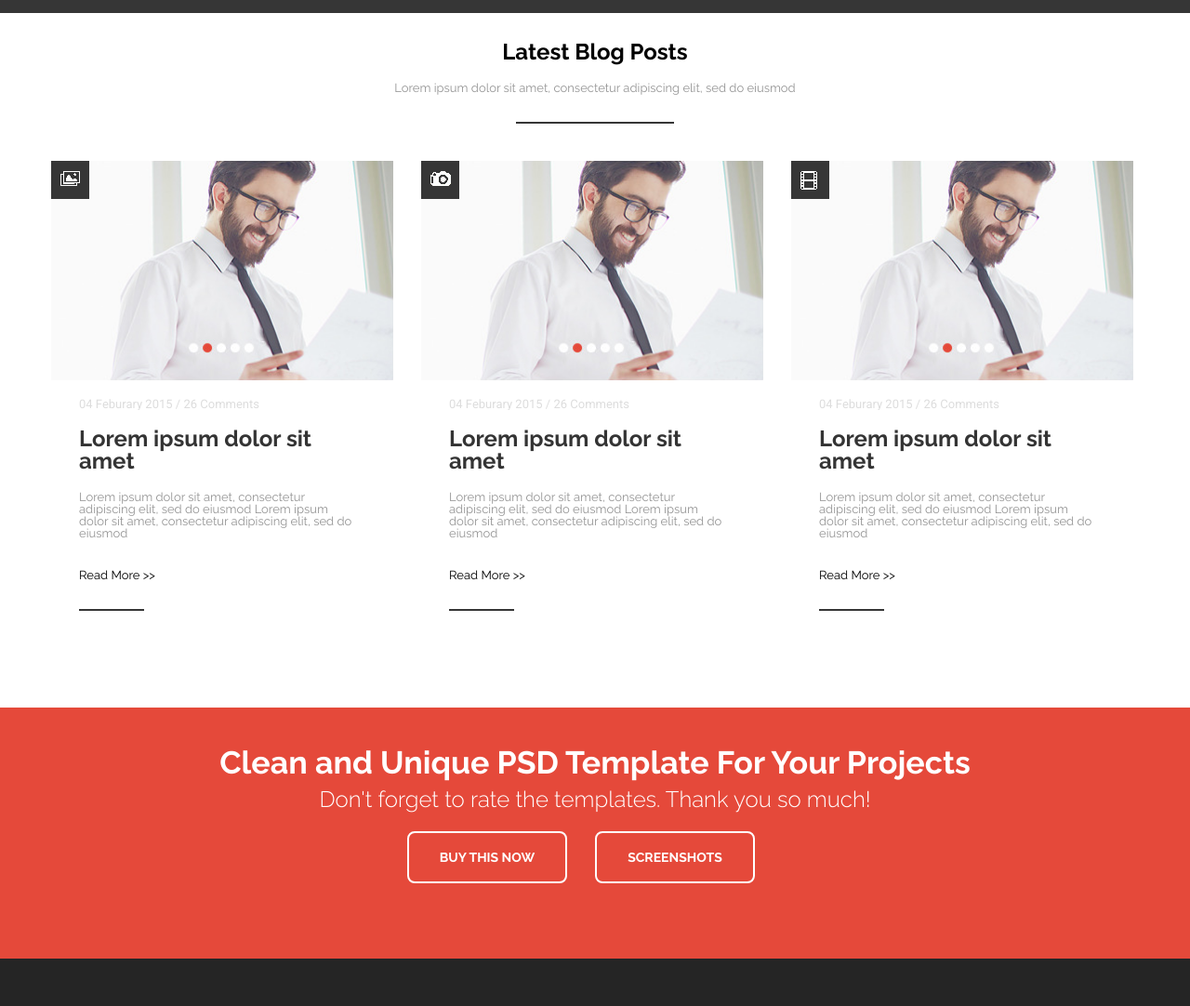
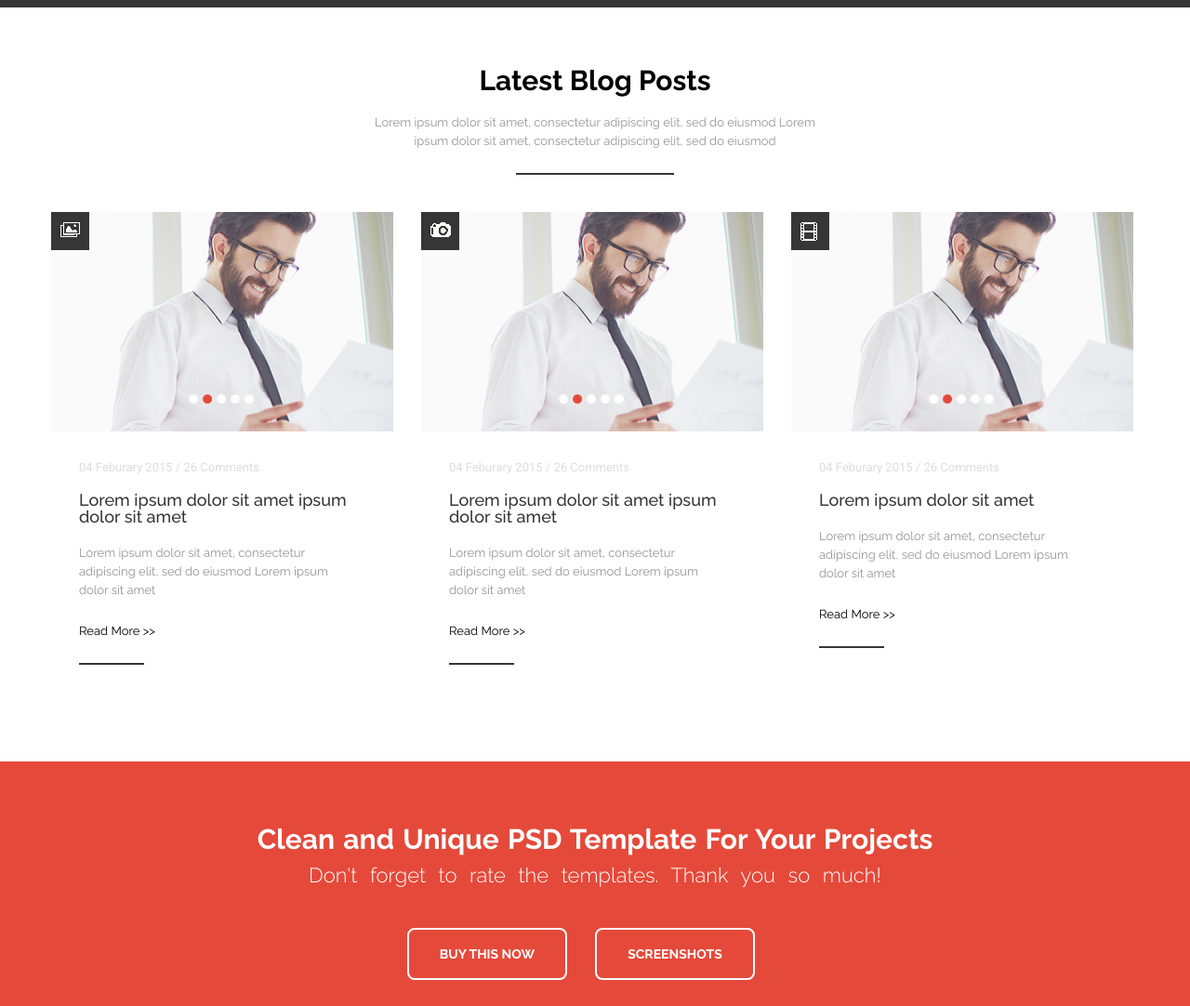
Before and after one commit to biiishal/EXE, a plain HTML site: page index.html in a window 1280 px wide. Shown: the part 1680-2762 px from the top of the page at 93% size. Drawn offline with Linux system fonts and the light colour scheme.

Commit message:
edits for alignment with original picture

```diff
--- a/css/layout.css
+++ b/css/layout.css
@@ -14,12 +14,12 @@
 	background: white;
 }
 
-.header{
-	max-width: 73.125em;
-	margin: 0 auto;
-	padding-top: 24px;
-	padding-bottom: 36px;
-	background: white;
+.header {
+  max-width: 73.125em;
+  margin: 0 auto;
+  padding-top: 24px;
+  padding-bottom: 30px;
+  background: white;
 }
 
 .slider-wrp{
@@ -44,8 +44,8 @@
 }
 
 .banner{
-	padding-top: 40px;
-	padding-bottom: 56px;
+	padding-top: 36px;
+	padding-bottom: 46px;
 }
 
 .services-wrp{
--- a/css/slider.css
+++ b/css/slider.css
@@ -20,7 +20,7 @@ div.slider-container {
 div.frame {
 	margin: 0 auto;
 	position: relative;
-	max-width: 100%;
+	max-width: 1920px;
 	overflow: hidden;
 }
 
@@ -30,8 +30,8 @@ div.frame .slider-strip {
 
 div.frame .slider-strip .slider-img {
 	position: relative;
-/*	max-width: 100%;
-	height: auto*/;
+	max-width: 100%;
+	height: auto;
 	float: left;
 }
 
--- a/css/style.css
+++ b/css/style.css
@@ -20,18 +20,17 @@ a {
 	overflow: hidden;
 }
 
-.desc p{
+.desc p {
   font-family: 'Raleway', sans-serif;
   font-weight: 400;
   font-size: 13px;
   color: #959595;
   text-align: center;
-	padding-bottom: 32px;
+  padding-bottom: 24px;
   padding-left: 4px;
   padding-right: 4px;
   overflow: hidden;
-	/*padding-left: 19px;
-	padding-right: 20px;*/
+  line-height: 20px;
 }
 
 .number{
@@ -52,14 +51,15 @@ a {
 	padding-top: 0.46875%;
 }
 
-.menu li{
+.menu li {
     font-family: 'Raleway', sans-serif;
     font-weight: 700;
-	font-size: 12px;
+    font-size: 13px;
+    word-spacing: 2px;
     list-style: none;
     float: left;
-	padding-left: 36px;
-	padding-right: 14px;
+    padding-left: 33px;
+    padding-right: 15px;
     line-height: 41px;
 }
 
@@ -67,9 +67,10 @@ a {
 	color:#e5493a;
 }
 
-.menu .li-active{
+.menu .li-active {
     position: absolute;
-	width: 8px;
+    width: 6px;
+    top: 33px;
     border: 1px solid #e5493a;
 }
 
@@ -101,27 +102,34 @@ li.dropdown.active{
 	background-position: bottom;
 }
 
+.banner-lower {
+	padding-top: 28px;
+}
+
 .banner{
 	line-height: 39px;
 }
 
-.banner-container .banner p{
+.banner-container .banner p {
   text-align: center;
   color: white;
   font-family: 'Raleway', sans-serif;
   font-weight: 300;
-	font-size: 24px;
+  font-size: 22px;
+  word-spacing: 8px;
 }
 
-.banner-container .banner p.banner-heading{
+.banner-container .banner p.banner-heading {
   font-weight: 700;
-	font-size: 34px;
+  font-size: 30px;
+  word-spacing: 2px;
 }
 
-.banner-btn-grp{
+.banner-btn-grp {
   max-width: 434px;
   margin: 0 auto;
   padding-bottom: 10px;
+  padding-top: 22px;
 }
 
 .banner-btn{
@@ -231,7 +239,7 @@ li.dropdown.active{
 .counter .number{
 	font-family: 'Raleway', sans-serif;
 	font-weight: 700;
-	font-size: 40px;
+	font-size: 42px;
 	color: white;
 	text-align: center;
 }
@@ -242,14 +250,17 @@ li.dropdown.active{
 	background-position: bottom;, center;
 }
 
-.latest-blogposts .desc h1{
+.latest-blogposts .desc h1 {
   font-weight: 700;
-	font-size: 24px;
+  font-size: 30px;
   color: black;
+  padding-top: 64px;
 }
 
-.latest-blogposts .desc p{
-	padding-bottom: 32px;
+.latest-blogposts .desc p {
+  padding-bottom: 26px;
+  width: 40%;
+  margin: 0 auto;
 }
 
 .blogpost{
@@ -370,6 +381,7 @@ li.dropdown.active{
 	font-size: 13px;
 	color: #dddddd;
 	padding-bottom: 0px;
+	padding-top: 10px;
 }
 
 .blogpost .desc{
@@ -381,9 +393,11 @@ li.dropdown.active{
 	background-position: 30px bottom;
 }
 
-.blogpost .desc h1{
-	padding-top: 19px;
+.blogpost .desc h1 {
+  padding-top: 16px;
   text-align: left;
+  font-size: 18px;
+  font-weight: 500;
   color: #343434;
 }
 
@@ -393,8 +407,9 @@ li.dropdown.active{
  	padding-right: 0;
 }
 
-.blogpost .desc p.read-more{
+.blogpost .desc p.read-more {
   color: black;
+  padding-bottom: 26px;
 }
 
 .blogpost:hover h1{
--- a/index.html
+++ b/index.html
@@ -6,7 +6,8 @@
     <link rel="stylesheet" type="text/css" href="css/reset.css">
     <link rel="stylesheet" type="text/css" href="css/layout.css">
     <link rel="stylesheet" type="text/css" href="css/style.css">
-		<link rel="stylesheet" type="text/css" href="css/slider.css">
+    <link rel="stylesheet" type="text/css" href="css/slider.css">
+		<link rel="stylesheet" type="text/css" href="css/media.css">
 	</head>
 
 	<body>
@@ -181,7 +182,7 @@
           <div class = "latest-blogposts">
             <div class = "desc">
               <h1>Latest Blog Posts</h1>
-              <p>Lorem ipsum dolor sit amet, consectetur adipiscing elit, sed do eiusmod</p>
+              <p>Lorem ipsum dolor sit amet, consectetur adipiscing elit, sed do eiusmod Lorem ipsum dolor sit amet, consectetur adipiscing elit, sed do eiusmod</p>
             </div>
           </div>
           <div class = "blogposts-grp clearfix">
@@ -205,8 +206,8 @@
                 <p class = "add-info">
                 <span class = "date">04 Feburary 2015 </span> / <span class = "comment-count"> 26 </span> Comments
                 </p>
-                <h1>Lorem ipsum dolor sit amet</h1>
-                <p class = "info">Lorem ipsum dolor sit amet, consectetur adipiscing elit, sed do eiusmod Lorem ipsum dolor sit amet, consectetur adipiscing elit, sed do eiusmod</p>
+                <h1>Lorem ipsum dolor sit amet ipsum dolor sit amet</h1>
+                <p class = "info">Lorem ipsum dolor sit amet, consectetur adipiscing elit, sed do eiusmod Lorem ipsum dolor sit amet</p>
                 <a href="#"><p class = "read-more">Read More <span>>></span></p></a>
               </div>
             </div>
@@ -231,8 +232,8 @@
                 <p class = "add-info">
                 <span class = "date">04 Feburary 2015 </span> / <span class = "comment-count"> 26 </span> Comments
                 </p>
-                <h1>Lorem ipsum dolor sit amet</h1>
-                <p class = "info">Lorem ipsum dolor sit amet, consectetur adipiscing elit, sed do eiusmod Lorem ipsum dolor sit amet, consectetur adipiscing elit, sed do eiusmod</p>
+                <h1>Lorem ipsum dolor sit amet ipsum dolor sit amet</h1>
+                <p class = "info">Lorem ipsum dolor sit amet, consectetur adipiscing elit, sed do eiusmod Lorem ipsum dolor sit amet</p>
                 <a href="#"><p class = "read-more">Read More <span>>></span></p></a>
               </div>
             </div>
@@ -258,7 +259,7 @@
                 <span class = "date">04 Feburary 2015 </span> / <span class = "comment-count"> 26 </span> Comments
                 </p>
                 <h1>Lorem ipsum dolor sit amet</h1>
-                <p class = "info">Lorem ipsum dolor sit amet, consectetur adipiscing elit, sed do eiusmod Lorem ipsum dolor sit amet, consectetur adipiscing elit, sed do eiusmod</p>
+                <p class = "info">Lorem ipsum dolor sit amet, consectetur adipiscing elit, sed do eiusmod Lorem ipsum dolor sit amet</p>
                 <a href="#"><p class = "read-more">Read More <span>>></span></p></a>
               </div>
             </div>
@@ -268,7 +269,7 @@
       </div>
 
       <div class = "banner-wrp">
-        <div class = "banner-container">
+        <div class = "banner-container banner-lower">
           <div class = "banner">
             <p class="banner-heading">Clean and Unique PSD Template For Your Projects</p>
             <p>Don't forget to rate the templates. Thank you so much!</p>
```
Also changed, not shown: css/media.css (added), 1 other file. Lines whose indentation alone changed are shown as unchanged.
